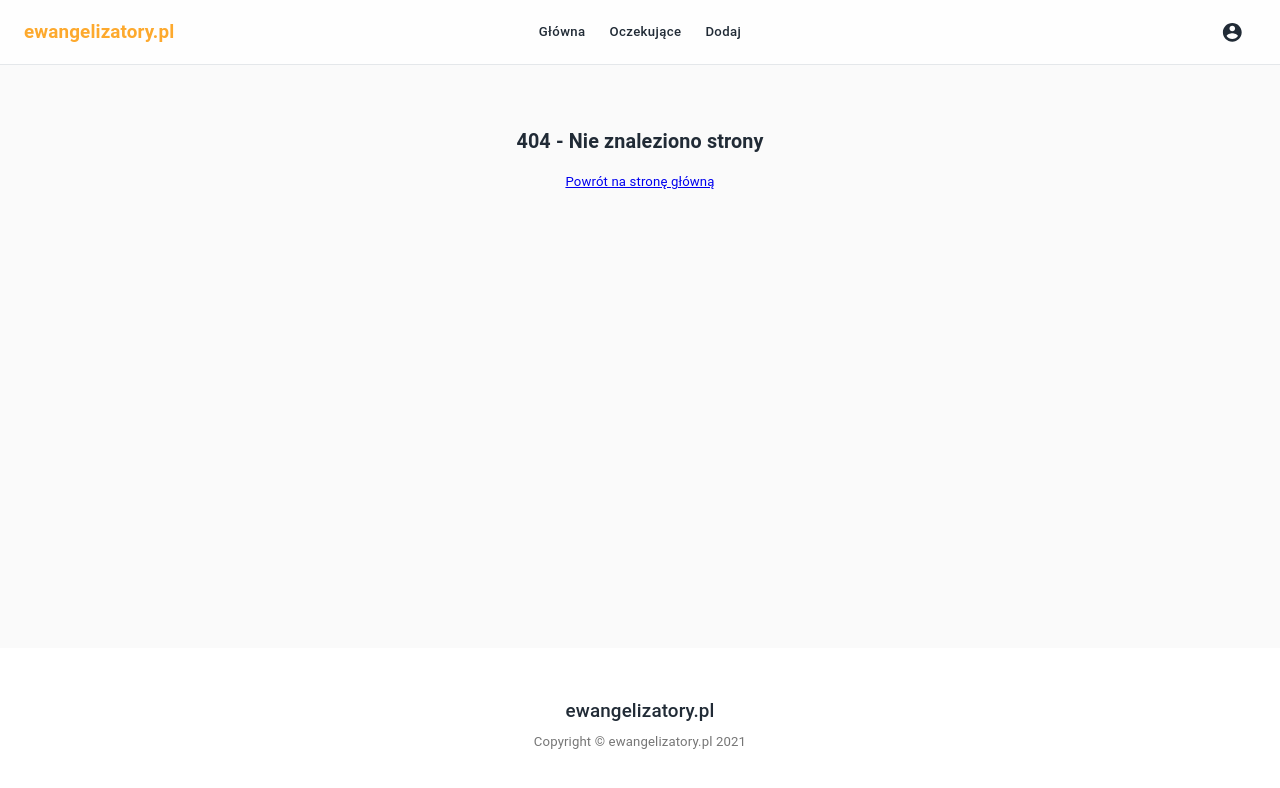
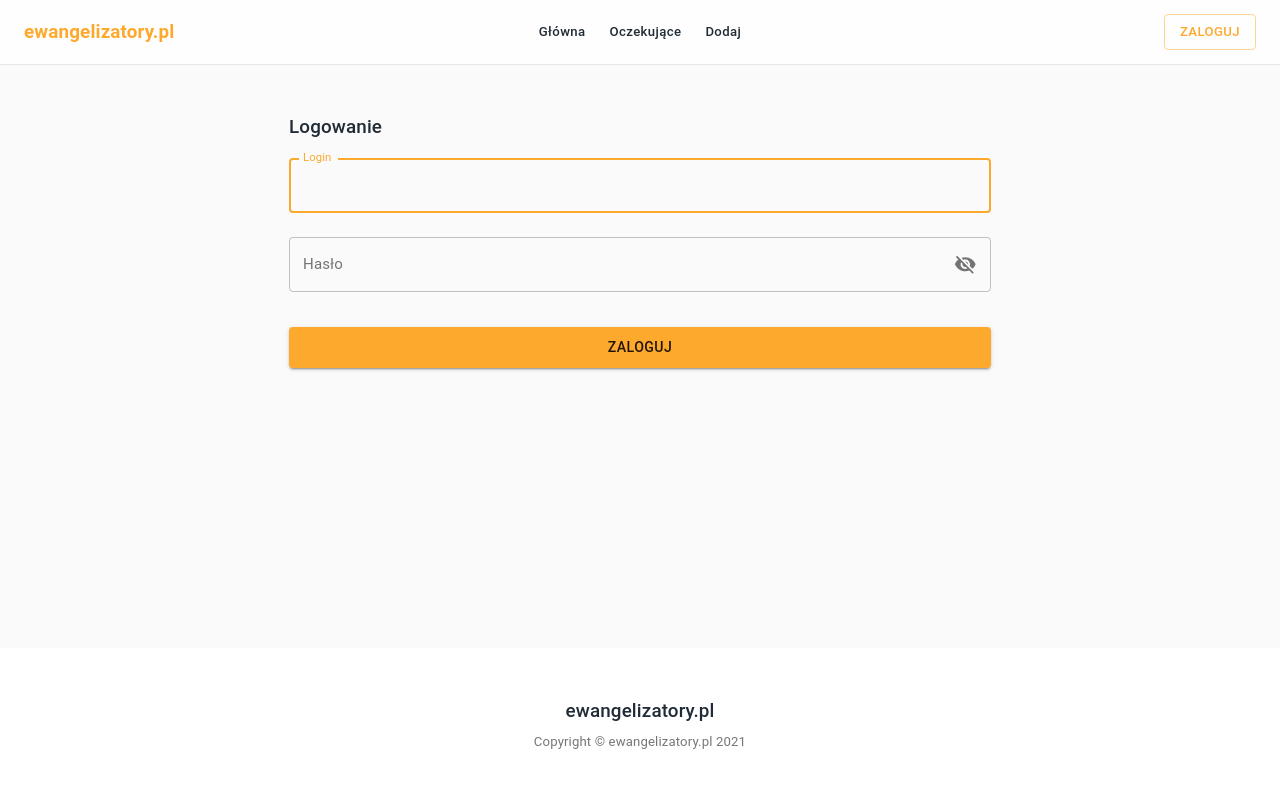
Before and after one commit to mbuczek007/memesisv2-app-frontend, a React (Create React App) app: page /login in a window 1280 px wide. Before the commit this address had no page. Shown: the top 788 px of the page. Built offline with nearby package versions, Linux system fonts and the light colour scheme.

Commit message:
all log in functionality

```diff
--- a/package.json
+++ b/package.json
@@ -8,6 +8,7 @@
     "@material-ui/core": "^4.12.3",
     "@material-ui/icons": "^4.11.2",
     "@material-ui/lab": "^4.0.0-alpha.60",
+    "@reduxjs/toolkit": "^1.6.1",
     "@testing-library/jest-dom": "^5.14.1",
     "@testing-library/react": "^11.2.7",
     "@testing-library/user-event": "^12.8.3",
@@ -21,6 +22,7 @@
     "react-helmet-async": "^1.0.9",
     "react-hook-form": "^7.12.2",
     "react-quill": "^1.3.5",
+    "react-redux": "^7.2.5",
     "react-router-dom": "^5.2.0",
     "react-scripts": "4.0.3",
     "react-share": "^4.4.0",
--- a/src/app/App.js
+++ b/src/app/App.js
@@ -1,4 +1,4 @@
-import React from 'react';
+import React, { useEffect } from 'react';
 import styled from '@emotion/styled';
 import { HelmetProvider } from 'react-helmet-async';
 import { Route, Switch } from 'react-router-dom';
@@ -11,8 +11,17 @@ import Header from './components/Header';
 import Footer from './components/Footer';
 import NotFound from './components/shared/NotFound';
 import { SnackbarProvider } from 'notistack';
+import LoginPanel from './components/User/LoginPanel';
+import { checkAuth } from '../store/reducers/authSlice';
+import { useDispatch } from 'react-redux';
 
 const App = () => {
+  const dispatch = useDispatch();
+
+  useEffect(() => {
+    dispatch(checkAuth());
+  }, [dispatch]);
+
   return (
     <AppTheme>
       <HelmetProvider>
@@ -33,6 +42,9 @@ const App = () => {
                   </Route>
                   <Route path='/view/:viewEntryId'>
                     <Entries key='view' />
+                  </Route>
+                  <Route path='/login' exact>
+                    <LoginPanel />
                   </Route>
                   <Route path='/add' exact>
                     <AddEntry />
--- a/src/app/components/Comments/AddCommentForm.js
+++ b/src/app/components/Comments/AddCommentForm.js
@@ -6,6 +6,7 @@ import EntryCommentDataService from '../../../services/entryComment.service';
 import ButtonLoading from '../shared/ButtonLoading';
 import { useSnackbar } from 'notistack';
 import { useForm } from 'react-hook-form';
+import { useSelector } from 'react-redux';
 
 const AddCommentForm = ({
   entryId,
@@ -13,6 +14,7 @@ const AddCommentForm = ({
   commentsReloading,
   handleCancelClick,
 }) => {
+  const { isLoggedIn, user } = useSelector((state) => state.auth);
   const { enqueueSnackbar } = useSnackbar();
   const [isLoading, setIsLoading] = useState(false);
 
@@ -32,7 +34,7 @@ const AddCommentForm = ({
       comment: data.entryComment,
       entry_id: entryId,
       parent_comment_id: parentCommentId,
-      nick_name: data.entryCommentNick,
+      user_id: user.id,
     })
       .then((response) => {
         setIsLoading(false);
@@ -58,6 +60,10 @@ const AddCommentForm = ({
       });
   };
 
+  if (!isLoggedIn) {
+    return <p>Zaloguj się aby dodawać komentarze.</p>;
+  }
+
   return (
     <AddCommentWrapper>
       <form onSubmit={handleSubmit(onSubmit)}>
@@ -79,28 +85,6 @@ const AddCommentForm = ({
             maxLength: {
               value: 6000,
               message: 'Komentarz moze zawierać maksymalnie 6000 znaków',
-            },
-          })}
-        />
-        <TextField
-          id='entry-comment-nick'
-          label='Nick'
-          fullWidth
-          rows={4}
-          error={errors.entryCommentNick ? true : false}
-          helperText={
-            errors.entryCommentNick && errors.entryCommentNick.message
-          }
-          variant='outlined'
-          {...register('entryCommentNick', {
-            required: 'To pole jest wymagane',
-            minLength: {
-              value: 3,
-              message: 'Nick powinien mieć minimum 2 znaki',
-            },
-            maxLength: {
-              value: 30,
-              message: 'Nick moze zawierać maksymalnie 30 znaków',
             },
           })}
         />
--- a/src/app/components/Comments/Comment.js
+++ b/src/app/components/Comments/Comment.js
@@ -35,12 +35,12 @@ const Comment = ({ comment, commentsReloading, path }) => {
   return (
     <StyledListItem isfirstlevel={comment.parent_comment_id}>
       <ScrollCommentAnchor id={comment.entry_comment_id}></ScrollCommentAnchor>
-      <StyledAvatar>{comment.nick_name.charAt(0)}</StyledAvatar>
+      <StyledAvatar>{comment.user_name.charAt(0).toUpperCase()}</StyledAvatar>
       <ListItemText
         primary={
           <>
             <UserName component='span' variant='subtitle1'>
-              {comment.nick_name}
+              {comment.user_name}
             </UserName>
             <StyledDate component='span' variant='body2'>
               <ScheduleIcon style={{ fontSize: 12 }} />
--- a/src/app/components/Entries/AddEntry.js
+++ b/src/app/components/Entries/AddEntry.js
@@ -21,9 +21,11 @@ import DeleteIcon from '@material-ui/icons/Delete';
 import { useSnackbar } from 'notistack';
 import ReactQuill from 'react-quill';
 import 'react-quill/dist/quill.snow.css';
+import { useSelector } from 'react-redux';
 
 const AddEntry = () => {
   const { enqueueSnackbar } = useSnackbar();
+  const { isLoggedIn, user } = useSelector((state) => state.auth);
   const [loading, setLoading] = useState(false);
   const [activeTab, setActiveTab] = useState('file');
   const [selectedImagePreview, setSelectedImagePreview] = useState([]);
@@ -99,10 +101,10 @@ const AddEntry = () => {
       formData.append('source_info', data.entrySourceInfo);
 
     formData.append('source', additionalSettings.source);
-    formData.append('nick_name', data.entryNick);
     formData.append('disable_comments', additionalSettings.disableComments);
     formData.append('is_private', additionalSettings.isPrivate);
     formData.append('source_type', additionalSettings.sourceType);
+    formData.append('user_id', user.id);
 
     EntryDataService.createEntry(formData)
       .then((response) => {
@@ -181,6 +183,23 @@ const AddEntry = () => {
       description: value,
     });
   };
+
+  if (!isLoggedIn) {
+    return (
+      <Grid item xs={12} sm={12} md={12}>
+        <PageTitle title='Dodaj nowy wpis' />
+        <Typography
+          variant='h5'
+          align='center'
+          color='textSecondary'
+          component='p'
+        >
+          Dodawanie motywatorów mozliwe jest tylko dla zalogowanych
+          uzytkowników.
+        </Typography>
+      </Grid>
+    );
+  }
 
   return (
     <Grid item xs={12} sm={12} md={12}>
@@ -330,28 +349,6 @@ const AddEntry = () => {
                 placeholder='Opis..'
               />
             </Grid>
-
-            <Grid item xs={12} sm={12}>
-              <TextField
-                error={errors.entryNick ? true : false}
-                id='entry-nick'
-                label='Nick'
-                helperText={errors.entryNick && errors.entryNick.message}
-                variant='outlined'
-                {...register('entryNick', {
-                  required: 'To pole jest wymagane',
-                  minLength: {
-                    value: 3,
-                    message: 'Nick powinien zawierać minimum 3 znaki',
-                  },
-                  maxLength: {
-                    value: 50,
-                    message: 'Nick moze zawierać maksymalnie 50 znaków',
-                  },
-                })}
-              />
-            </Grid>
-
             <Grid item xs={12} sm={12}>
               <TextField
                 fullWidth
--- a/src/app/components/Entries/Entry.js
+++ b/src/app/components/Entries/Entry.js
@@ -107,7 +107,7 @@ const Entry = ({
         <EntryHeader>
           <div>
             <NickName variant='subtitle2' gutterBottom>
-              {entry.nick_name}
+              {entry.user_name ? entry.user_name : 'Uzytkownik usunięty'}
             </NickName>
             <StyledDate component='span' variant='body2'>
               <ScheduleIcon style={{ fontSize: 14 }} />
--- a/src/app/components/Header.js
+++ b/src/app/components/Header.js
@@ -6,11 +6,16 @@ import Toolbar from '@material-ui/core/Toolbar';
 import Typography from '@material-ui/core/Typography';
 import Link from '@material-ui/core/Link';
 import IconButton from '@material-ui/core/IconButton';
-import AccountCircle from '@material-ui/icons/AccountCircle';
+import Avatar from '@material-ui/core/Avatar';
 import MenuItem from '@material-ui/core/MenuItem';
 import Menu from '@material-ui/core/Menu';
+import { logout } from '../../store/reducers/authSlice';
+import { useSelector, useDispatch } from 'react-redux';
+import Button from '@material-ui/core/Button';
 
 const Header = () => {
+  const dispatch = useDispatch();
+  const { isLoggedIn, user } = useSelector((state) => state.auth);
   const [anchorEl, setAnchorEl] = useState(null);
   const open = Boolean(anchorEl);
 
@@ -20,6 +25,11 @@ const Header = () => {
 
   const handleClose = () => {
     setAnchorEl(null);
+  };
+
+  const handleLogOut = () => {
+    dispatch(logout());
+    handleClose();
   };
 
   const headerLinks = [
@@ -67,6 +77,14 @@ const Header = () => {
           </ul>
         </nav>
         <div>
+          {!isLoggedIn ? (
+            <RouterLink to='/login'>
+              <Button variant='outlined' color='primary'>
+                Zaloguj
+              </Button>
+            </RouterLink>
+          ) : (
+            <>
               <IconButton
                 aria-label='account of current user'
                 aria-controls='menu-appbar'
@@ -74,7 +92,7 @@ const Header = () => {
                 onClick={handleMenu}
                 color='inherit'
               >
-            <AccountCircle />
+                <Avatar>{user.username.charAt(0).toUpperCase()}</Avatar>
               </IconButton>
               <Menu
                 id='menu-appbar'
@@ -91,9 +109,11 @@ const Header = () => {
                 open={open}
                 onClose={handleClose}
               >
-            <MenuItem onClick={handleClose}>Profile</MenuItem>
-            <MenuItem onClick={handleClose}>My account</MenuItem>
+                <MenuItem>{user && user.username}</MenuItem>
+                <MenuItem onClick={handleLogOut}>Wyloguj</MenuItem>
               </Menu>
+            </>
+          )}
         </div>
       </StyledMuiToolbar>
     </StyledMuiAppBar>
--- /dev/null
+++ b/src/app/components/User/LoginPanel.js
@@ -0,0 +1,142 @@
+import React, { useState } from 'react';
+import { Redirect } from 'react-router-dom';
+import TextField from '@material-ui/core/TextField';
+import { useDispatch } from 'react-redux';
+import ButtonLoading from '../shared/ButtonLoading';
+import { logIn } from '../../../store/reducers/authSlice';
+import Typography from '@material-ui/core/Typography';
+import Grid from '@material-ui/core/Grid';
+import { useSnackbar } from 'notistack';
+import { useForm } from 'react-hook-form';
+import InputAdornment from '@material-ui/core/InputAdornment';
+import Visibility from '@material-ui/icons/Visibility';
+import VisibilityOff from '@material-ui/icons/VisibilityOff';
+import FormControl from '@material-ui/core/FormControl';
+import OutlinedInput from '@material-ui/core/OutlinedInput';
+import IconButton from '@material-ui/core/IconButton';
+import InputLabel from '@material-ui/core/InputLabel';
+import FormHelperText from '@material-ui/core/FormHelperText';
+import styled from '@emotion/styled';
+import { useSelector } from 'react-redux';
+
+const LoginPanel = () => {
+  const { isLoggedIn } = useSelector((state) => state.auth);
+  const [loading, setLoading] = useState(false);
+  const [showPassword, setShowPassword] = useState(false);
+  const { enqueueSnackbar } = useSnackbar();
+  const dispatch = useDispatch();
+
+  const {
+    register,
+    formState: { errors },
+    handleSubmit,
+    reset,
+  } = useForm({
+    mode: 'onChange',
+  });
+
+  const onSubmit = (data) => {
+    setLoading(true);
+
+    dispatch(logIn(data.login, data.password))
+      .then(() => {
+        setLoading(false);
+        reset();
+        enqueueSnackbar('Zostałeś zalogowany', {
+          variant: 'success',
+          anchorOrigin: {
+            vertical: 'bottom',
+            horizontal: 'center',
+          },
+        });
+      })
+      .catch((e) => {
+        setLoading(false);
+        reset();
+
+        enqueueSnackbar(e.response.data.message, {
+          variant: 'error',
+          anchorOrigin: {
+            vertical: 'bottom',
+            horizontal: 'center',
+          },
+        });
+      });
+  };
+
+  if (isLoggedIn) {
+    return <Redirect to='/' />;
+  }
+
+  return (
+    <Grid item xs={12} sm={12} md={12}>
+      <Typography variant='h6' component='h2'>
+        Logowanie
+      </Typography>
+      <form onSubmit={handleSubmit(onSubmit)}>
+        <TextField
+          variant='outlined'
+          margin='normal'
+          fullWidth
+          id='login'
+          label='Login'
+          autoFocus
+          error={errors.login ? true : false}
+          helperText={errors.login && errors.login.message}
+          {...register('login', {
+            required: 'To pole jest wymagane',
+          })}
+        />
+        <StyledFormControl
+          variant='outlined'
+          fullWidth
+          margin='normal'
+          error={errors.password ? true : false}
+        >
+          <InputLabel htmlFor='loginPassword'>Hasło</InputLabel>
+          <OutlinedInput
+            id='loginPassword'
+            autoComplete='current-password'
+            type={showPassword ? 'text' : 'password'}
+            {...register('password', {
+              required: 'To pole jest wymagane',
+            })}
+            endAdornment={
+              <InputAdornment position='end'>
+                <IconButton
+                  aria-label='toggle password visibility'
+                  onClick={() => {
+                    setShowPassword(!showPassword);
+                  }}
+                  edge='end'
+                >
+                  {showPassword ? <Visibility /> : <VisibilityOff />}
+                </IconButton>
+              </InputAdornment>
+            }
+            labelWidth={46}
+          />
+          <FormHelperText error={errors.password ? true : false}>
+            {errors.password && errors.password.message}
+          </FormHelperText>
+        </StyledFormControl>
+
+        <ButtonLoading loading={loading} ctaText='Zaloguj' />
+      </form>
+    </Grid>
+  );
+};
+
+const StyledFormControl = styled(FormControl)`
+  .MuiInputBase-root.Mui-focused .MuiOutlinedInput-notchedOutline,
+  .MuiOutlinedInput-notchedOutline {
+    ${({ isValid }) =>
+      isValid &&
+      `
+    border-color: green;
+
+  `}
+  }
+`;
+
+export default LoginPanel;
--- a/src/index.js
+++ b/src/index.js
@@ -1,13 +1,16 @@
 import React from 'react';
 import ReactDOM from 'react-dom';
 import { BrowserRouter } from 'react-router-dom';
-
+import { Provider } from 'react-redux';
+import store from './store/store';
 import App from './app/App';
 
 ReactDOM.render(
   <React.StrictMode>
     <BrowserRouter>
-      <App />
+      <Provider store={store}>
+        <App />
+      </Provider>
     </BrowserRouter>
   </React.StrictMode>,
   document.getElementById('app')
--- /dev/null
+++ b/src/store/reducers/authSlice.js
@@ -0,0 +1,62 @@
+import { createSlice } from '@reduxjs/toolkit';
+import AuthService from '../../services/auth.service';
+
+const user = JSON.parse(localStorage.getItem('user'));
+
+const initialAuthState = user
+  ? { isLoggedIn: true, user }
+  : { isLoggedIn: false, user: null };
+
+export const slice = createSlice({
+  name: 'auth',
+  initialState: initialAuthState,
+  reducers: {
+    logInAction: (state, action) => {
+      state.isLoggedIn = true;
+      state.user = action.payload.user;
+    },
+    logOutAction: (state) => {
+      state.isLoggedIn = false;
+      state.user = null;
+    },
+  },
+});
+
+export const { logInAction, logOutAction } = slice.actions;
+
+export const logIn = (name, password) => (dispatch) => {
+  return AuthService.login({ name, password })
+    .then((data) => {
+      dispatch(
+        logInAction({
+          user: data,
+        })
+      );
+
+      return Promise.resolve();
+    })
+    .catch((e) => {
+      return Promise.reject(e);
+    });
+};
+
+export const logout = () => (dispatch) => {
+  dispatch(logOutAction());
+  AuthService.logOut();
+};
+
+export const checkAuth = () => (dispatch) => {
+  const user = JSON.parse(localStorage.getItem('user'));
+
+  if (!user) {
+    dispatch(logOutAction());
+  } else {
+    dispatch(
+      logInAction({
+        user,
+      })
+    );
+  }
+};
+
+export default slice.reducer;
--- /dev/null
+++ b/src/store/store.js
@@ -0,0 +1,8 @@
+import { configureStore } from '@reduxjs/toolkit';
+import authReducer from './reducers/authSlice';
+
+export default configureStore({
+  reducer: {
+    auth: authReducer,
+  },
+});
```
Also changed, not shown: 1 other file (tests, documents, lock files or other folders). Lines whose indentation alone changed are shown as unchanged.
